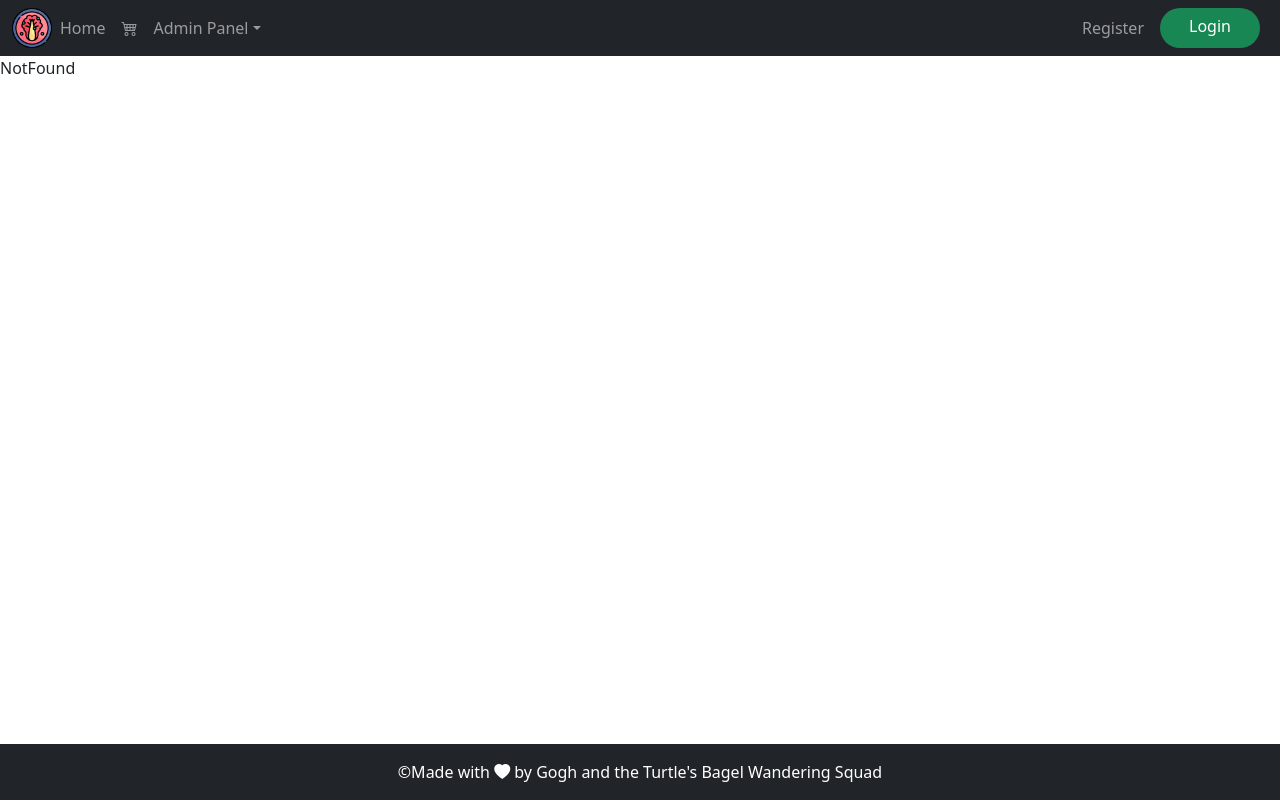
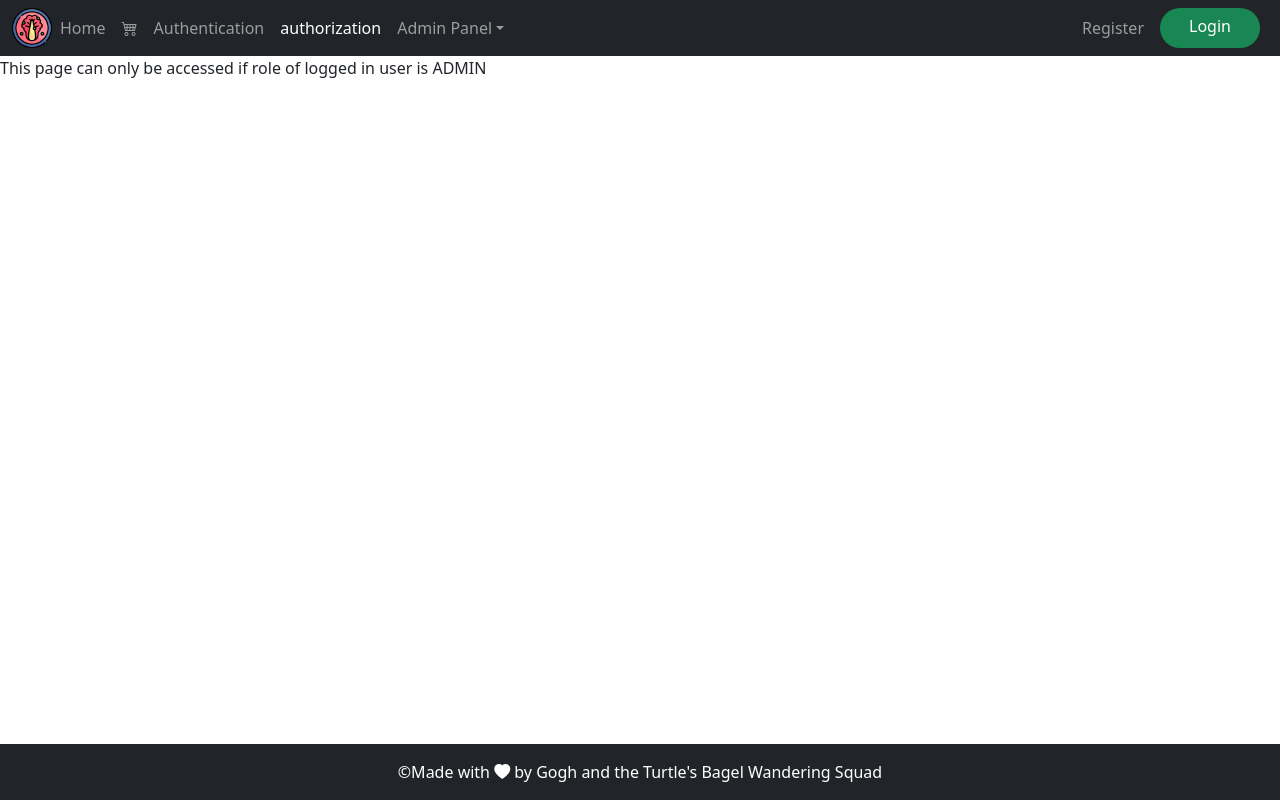
Before and after one commit to lhr0055/GGB, a React (Create React App) app in the folder kimchi/: page /authorization in a window 1280 px wide. Built offline with nearby package versions, Linux system fonts and the light colour scheme; no server answers.

Commit message:
Add Test Components for Authentication and Authorization
`Authentication`
`authorization`
컴포넌트 생성, 라우팅, nav에 추가

```diff
--- a/kimchi/src/Components/Layout/Header.tsx
+++ b/kimchi/src/Components/Layout/Header.tsx
@@ -47,8 +47,18 @@ function Header() {
                             <li className="nav-item">
                                 <NavLink className="nav-link" aria-current="page" to="/shoppingCart">
                                     <i className="bi bi-cart4"></i>{" "}
-                                    {shoppingCartFromStore?.length? `(${shoppingCartFromStore.length})`
+                                    {shoppingCartFromStore?.length ? `(${shoppingCartFromStore.length})`
                                         : ""}
+                                </NavLink>
+                            </li>
+                            <li className="nav-item">
+                                <NavLink className="nav-link" aria-current="page" to="/authentication">
+                                    Authentication
+                                </NavLink>
+                            </li>
+                            <li className="nav-item">
+                                <NavLink className="nav-link" aria-current="page" to="/authorization">
+                                    authorization
                                 </NavLink>
                             </li>
 
@@ -92,7 +102,8 @@ function Header() {
                                                 onClick={handleLogout}
                                             >Logout
                                             </button>
-                                </li></>)}
+                                        </li>
+                                    </>)}
 
 
                                 {!userData.id && (
--- a/kimchi/src/Container/App.tsx
+++ b/kimchi/src/Container/App.tsx
@@ -1,6 +1,16 @@
 import React, {useEffect} from 'react';
 import { Header, Footer } from "../Components/Layout";
-import {Home, NotFound, MenuItemDetails, ShoppingCart, Login, Register} from "../Pages";
+import {
+    Home,
+    NotFound,
+    MenuItemDetails,
+    ShoppingCart,
+    Login,
+    Register,
+    AuthenticationTest,
+    AuthenticationTestAdmin,
+    AccessDenied
+} from "../Pages";
 import {Routes,Route} from "react-router-dom";
 import {useDispatch } from "react-redux";
 import {useGetMenuItemsQuery} from "../Apis/menuItemApi";
@@ -49,6 +59,13 @@ function App() {
                 <Route path="/register" element={<Register />} />
                 <Route path="*" element={<NotFound/>}></Route>
 
+                <Route path="/authentication"
+                       element={ <AuthenticationTest/> }/>
+
+                <Route path="/authorization"
+                       element={<AuthenticationTestAdmin/>}/>
+
+                <Route path="/accessDenied" element={<AccessDenied/>}/>
             </Routes>
         </div>
         <Footer/>
--- /dev/null
+++ b/kimchi/src/Pages/AccessDenied.tsx
@@ -0,0 +1,10 @@
+import React from 'react';
+
+function AccessDenied() {
+    return(
+        <div>AccessDenied</div>
+    )
+}
+
+
+export default AccessDenied
--- /dev/null
+++ b/kimchi/src/Pages/AuthenticationTest.tsx
@@ -0,0 +1,10 @@
+import React from 'react';
+
+function AuthenticationTest() {
+    return(
+        <div>This page can accessed by any logged in user</div>
+    )
+}
+
+
+export default AuthenticationTest;
--- /dev/null
+++ b/kimchi/src/Pages/AuthenticationTestAdmin.tsx
@@ -0,0 +1,9 @@
+import React from 'react';
+
+function AuthenticationTestAdmin() {
+    return (
+        <div>This page can only be accessed if role of logged in user is ADMIN</div>
+    );
+}
+
+export default AuthenticationTestAdmin;
--- a/kimchi/src/Pages/index.ts
+++ b/kimchi/src/Pages/index.ts
@@ -4,5 +4,8 @@ import MenuItemDetails from "./MenuItemDetails";
 import ShoppingCart from "./ShoppingCart";
 import Register from "./Register"
 import Login from "./Login";
+import AuthenticationTest from "./AuthenticationTest";
+import AuthenticationTestAdmin from "./AuthenticationTestAdmin";
+import AccessDenied from "./AccessDenied";
 
-export { Home, NotFound, MenuItemDetails, ShoppingCart, Login, Register};
+export { Home, NotFound, MenuItemDetails, ShoppingCart, Login, Register, AuthenticationTest, AuthenticationTestAdmin, AccessDenied};
```
Lines whose indentation alone changed are shown as unchanged.
